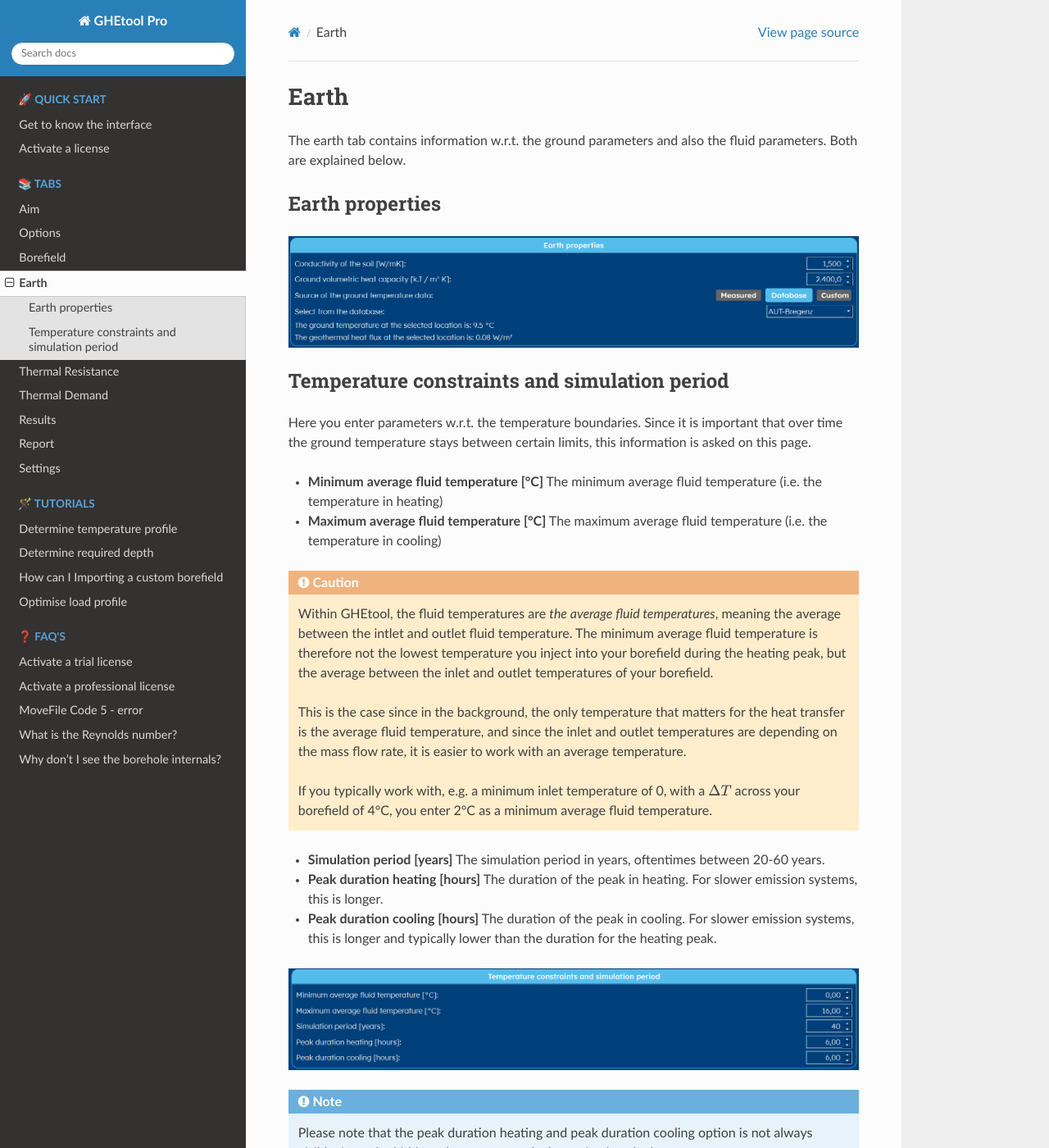
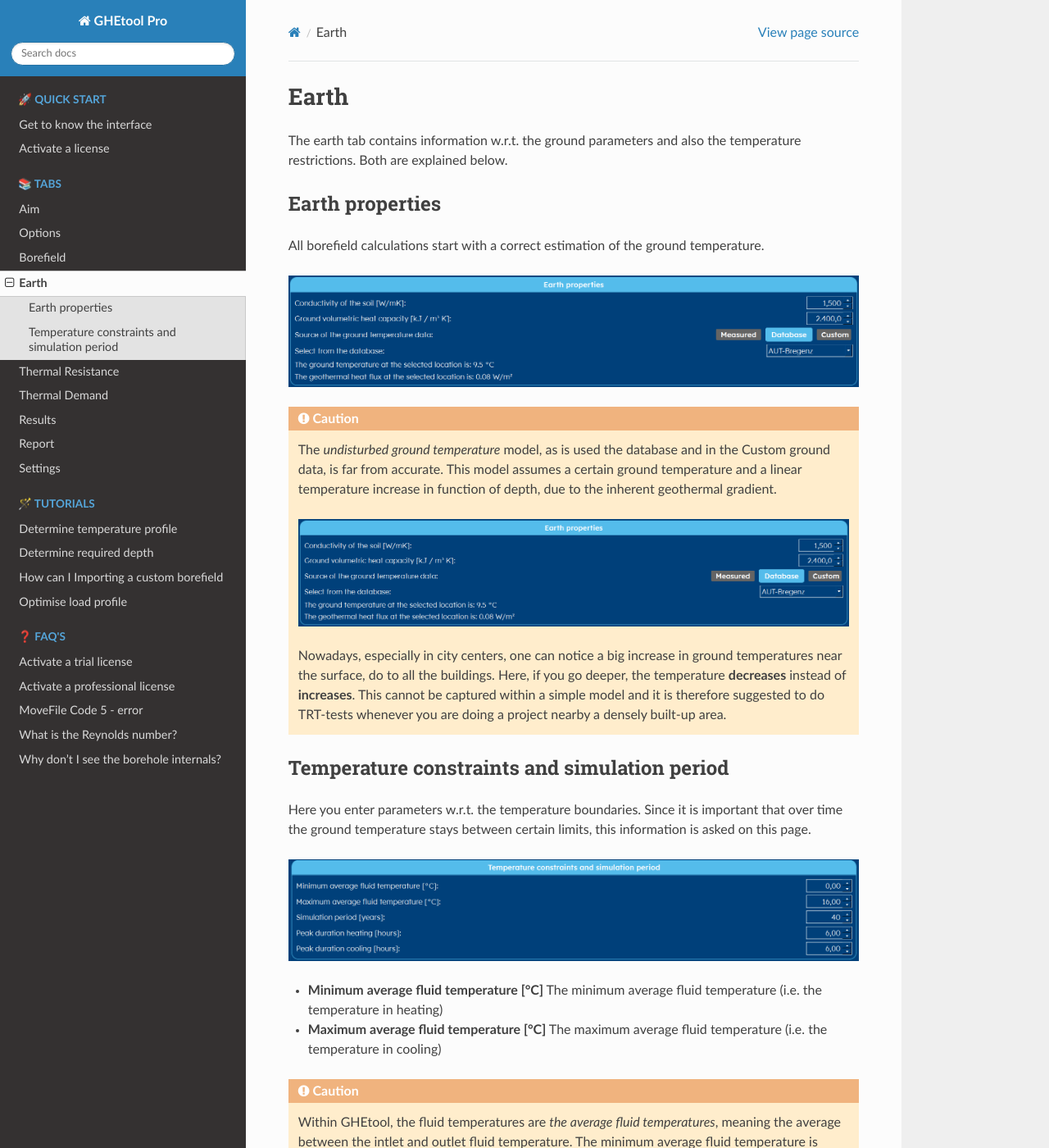
Before and after one commit to novakgeoenergie/GHEToolManual, a Sphinx documentation site: the page built from docs/sources/tabs/earth.rst, in a window 1280 px wide and 1400 px high. Shown: the whole window at 82% size. Built offline with Sphinx 7.4.7 and the Read the Docs theme 2.0.0, drawn with Linux system fonts in a browser that asks for light colours; pages that are not in the unit, such as notebooks, are missing from menus.

Commit message:
Test inline image

```diff
--- a/docs/sources/tabs/earth.rst
+++ b/docs/sources/tabs/earth.rst
@@ -2,19 +2,37 @@
 
 Earth
 #####
-The earth tab contains information w.r.t. the ground parameters and also the fluid parameters.
+The earth tab contains information w.r.t. the ground parameters and also the temperature restrictions.
 Both are explained below.
 
 Earth properties
 ================
+All borefield calculations start with a correct estimation of the ground temperature.
+
 .. image:: Figures/earth_properties.png
   :alt: Earth properties
+
+.. |biohazard| image:: Figures/earth_properties.png
+
+.. caution::
+    The *undisturbed ground temperature* model, as is used the database and in the Custom ground data, is far from accurate.
+    This model assumes a certain ground temperature and a linear temperature increase in function of depth, due to the
+    inherent geothermal gradient.
+
+    |biohazard|
+
+    Nowadays, especially in city centers, one can notice a big increase in ground temperatures near the surface, do to all the
+    buildings. Here, if you go deeper, the temperature **decreases** instead of **increases**. This cannot be captured within
+    a simple model and it is therefore suggested to do TRT-tests whenever you are doing a project nearby a densely built-up area.
 
 Temperature constraints and simulation period
 =============================================
 Here you enter parameters w.r.t. the temperature boundaries.
 Since it is important that over time the ground temperature stays between certain limits,
 this information is asked on this page.
+
+.. image:: Figures/temperature_constraints.png
+  :alt: Temperature constraints and simulation period
 
 * **Minimum average fluid temperature [°C]** The minimum average fluid temperature (i.e. the temperature in heating)
 * **Maximum average fluid temperature [°C]** The maximum average fluid temperature (i.e. the temperature in cooling)
@@ -25,9 +43,6 @@
 * **Peak duration heating [hours]** The duration of the peak in heating. For slower emission systems, this is longer.
 * **Peak duration cooling [hours]** The duration of the peak in cooling. For slower emission systems, this is longer and typically lower than the duration for the heating peak.
 
-.. image:: Figures/temperature_constraints.png
-  :alt: Temperature constraints and simulation period
-
 .. note::
     Please note that the peak duration heating and peak duration cooling option is not always visible.
     It can be hidden when you use calculate using hourly data.
```
